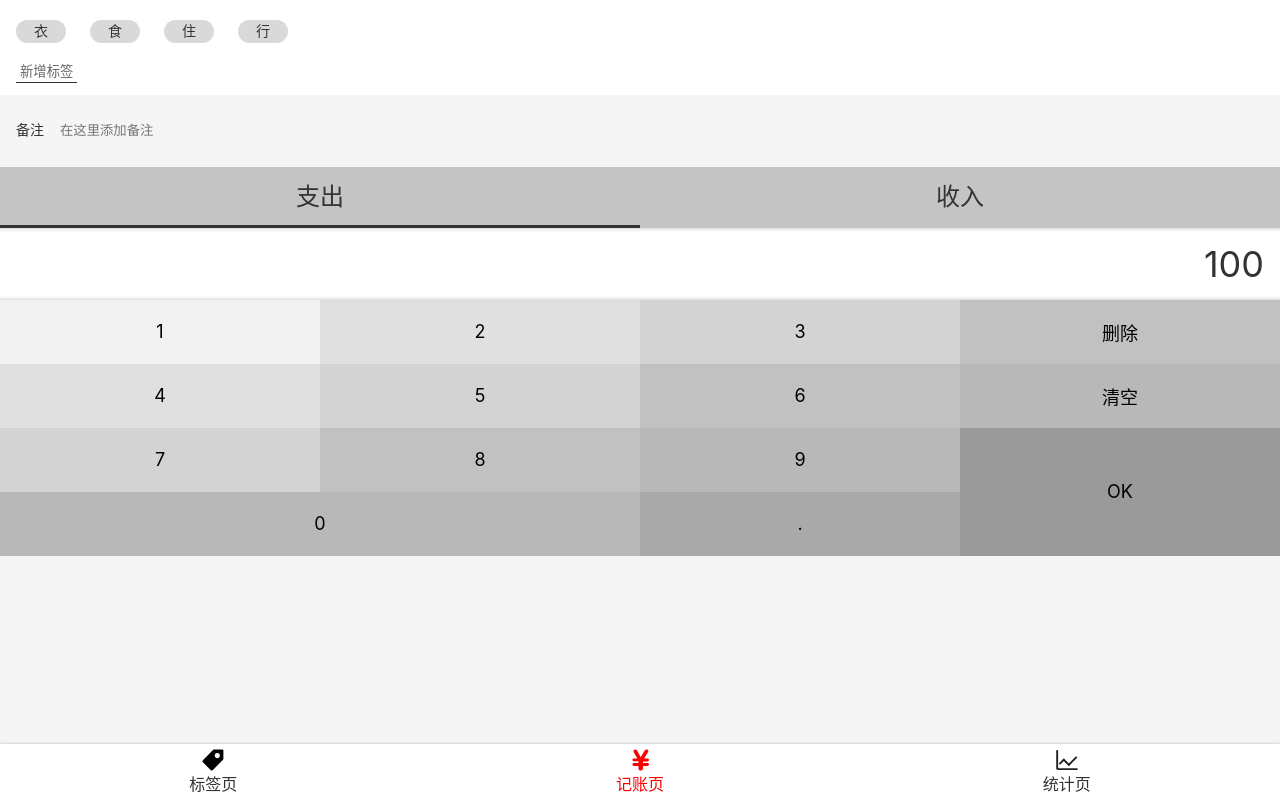
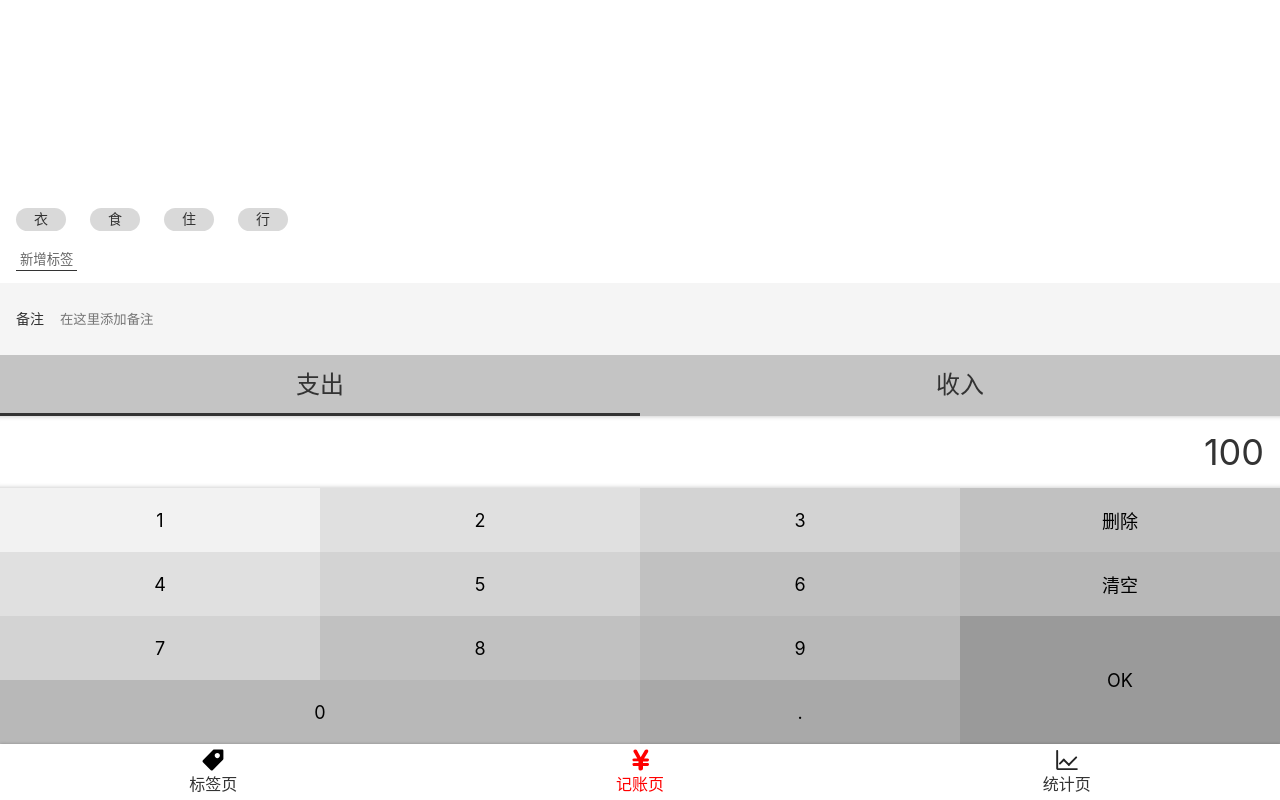
Before and after one commit to jiang-N/morney, a React app: page /#/money in a window 1280 px wide. Built offline with nearby package versions, Linux system fonts and the light colour scheme.

Commit message:
Money.tsx UI 完成

```diff
--- a/src/components/Layout.tsx
+++ b/src/components/Layout.tsx
@@ -16,7 +16,7 @@
 const Layout = (props: any) => {
   return (
     <Wrapper>
-      <Main>
+      <Main className={props.className}>
         {props.children}
       </Main>
       <Nav/>
```
